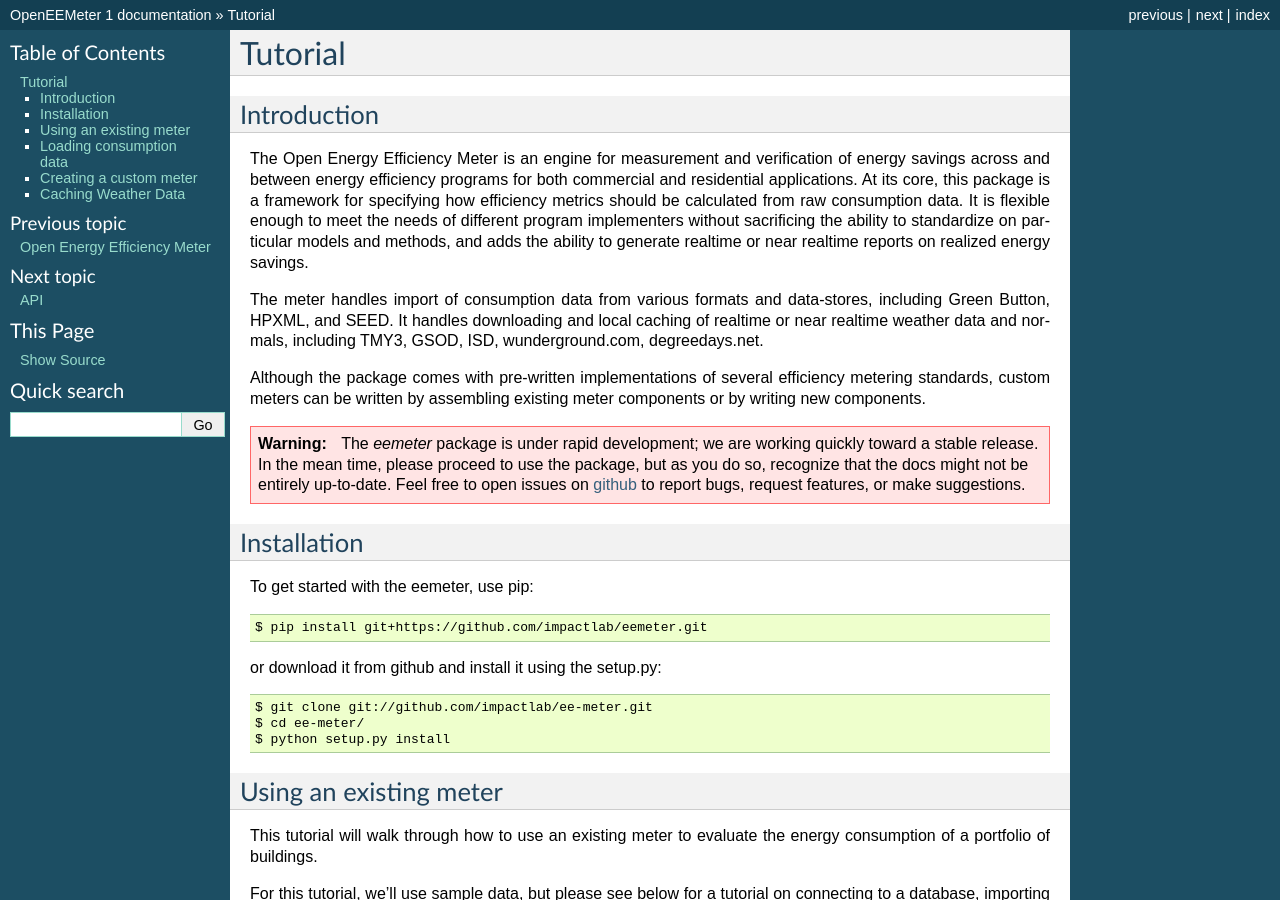
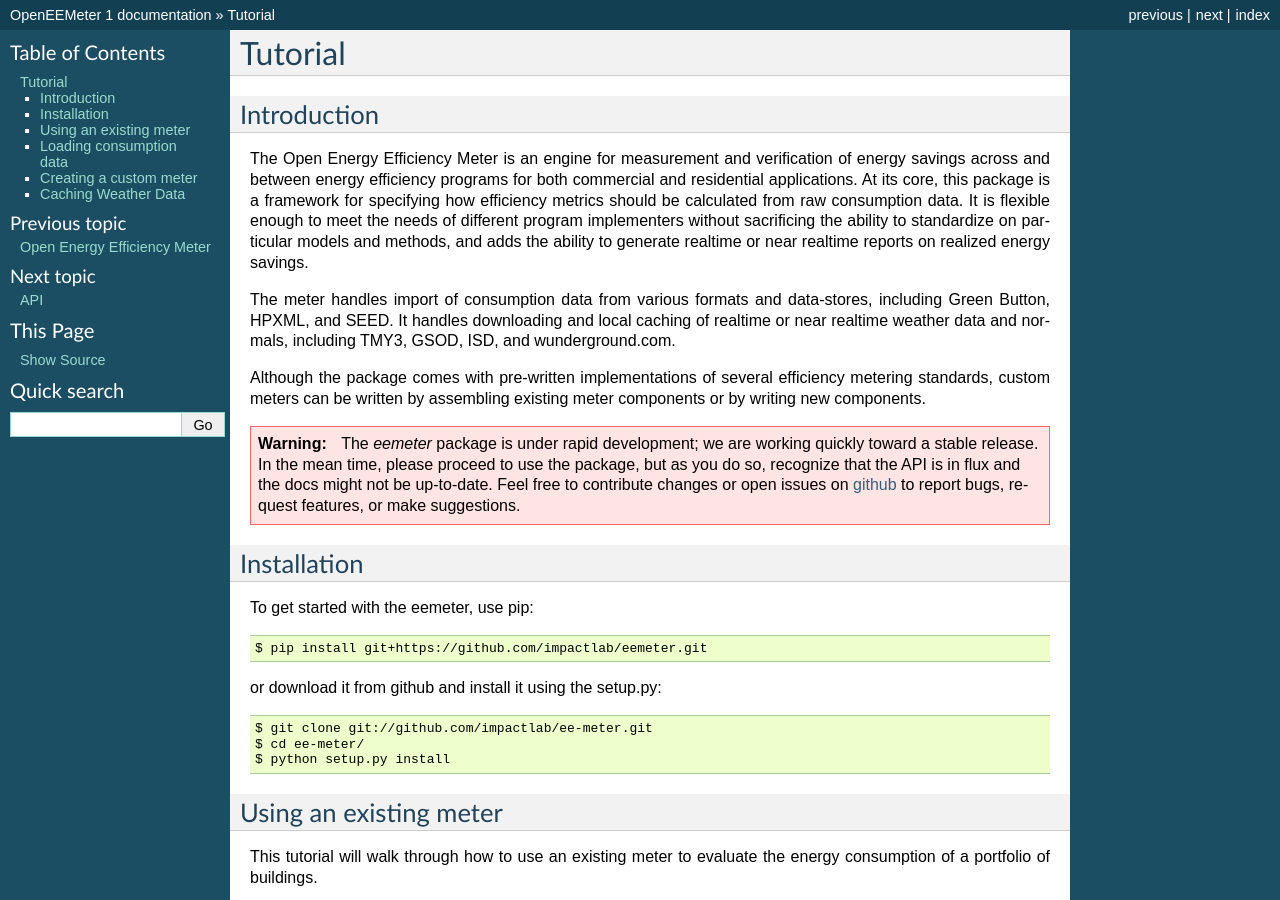
Before and after one commit to openeemeter/eemeter, a Sphinx documentation site: the page built from docs/tutorial.rst, in a window 1280 px wide and 900 px high. Built offline with Sphinx 7.4.7, drawn with Linux system fonts in a browser that asks for light colours.

Commit message:
update docs warning

```diff
--- a/docs/tutorial.rst
+++ b/docs/tutorial.rst
@@ -16,7 +16,7 @@
 The meter handles import of consumption data from various formats and
 data-stores, including Green Button, HPXML, and SEED. It handles downloading
 and local caching of realtime or near realtime weather data and normals,
-including TMY3, GSOD, ISD, wunderground.com, degreedays.net.
+including TMY3, GSOD, ISD, and wunderground.com.
 
 Although the package comes with pre-written implementations of several
 efficiency metering standards, custom meters can be written by assembling
@@ -26,9 +26,10 @@
 
    The `eemeter` package is under rapid development; we are working quickly
    toward a stable release. In the mean time, please proceed to use the package,
-   but as you do so, recognize that the docs might not be entirely up-to-date.
-   Feel free to open issues on `github <https://github.com/impactlab/eemeter>`_
-   to report bugs, request features, or make suggestions.
+   but as you do so, recognize that the API is in flux and the docs might not
+   be up-to-date. Feel free to contribute changes or open issues on
+   `github <https://github.com/impactlab/eemeter>`_ to report bugs, request
+   features, or make suggestions.
 
 Installation
 ------------
```
Also changed, not shown: docs/index.rst (+4 -3 lines).
